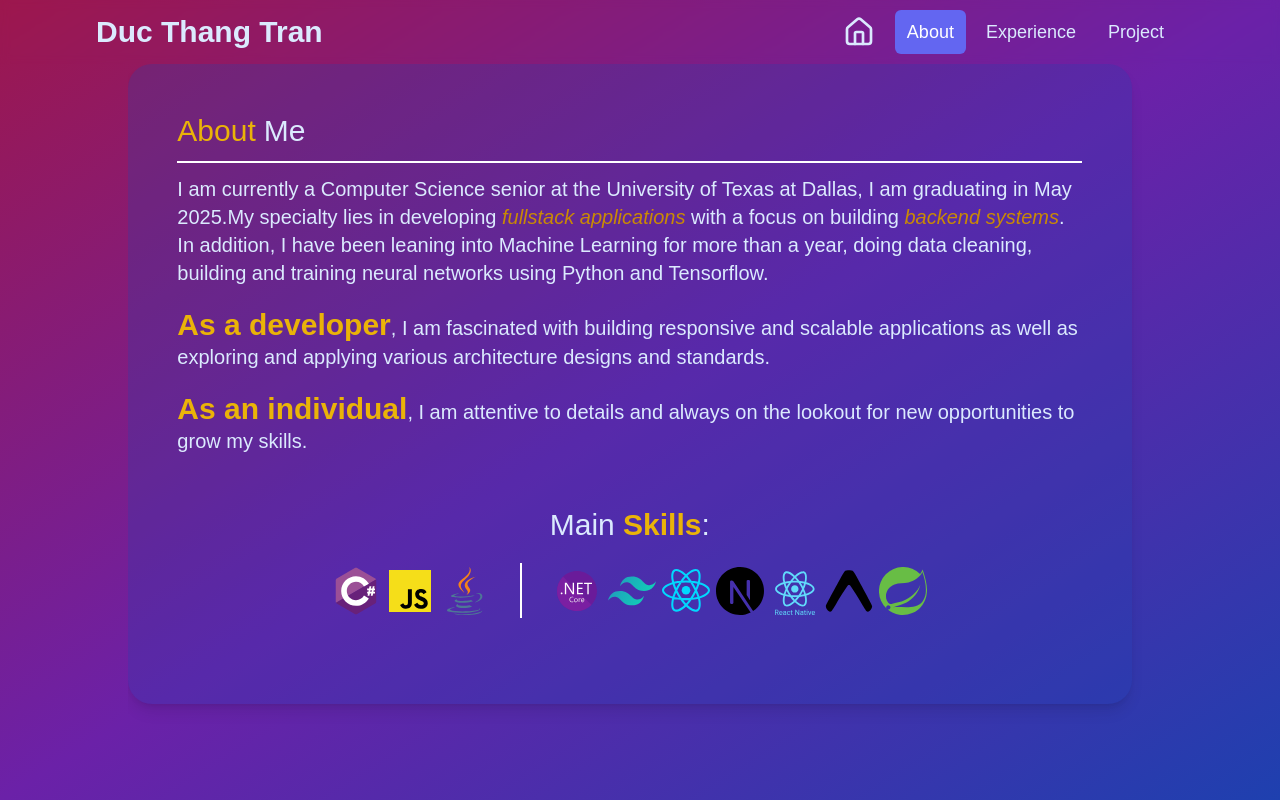
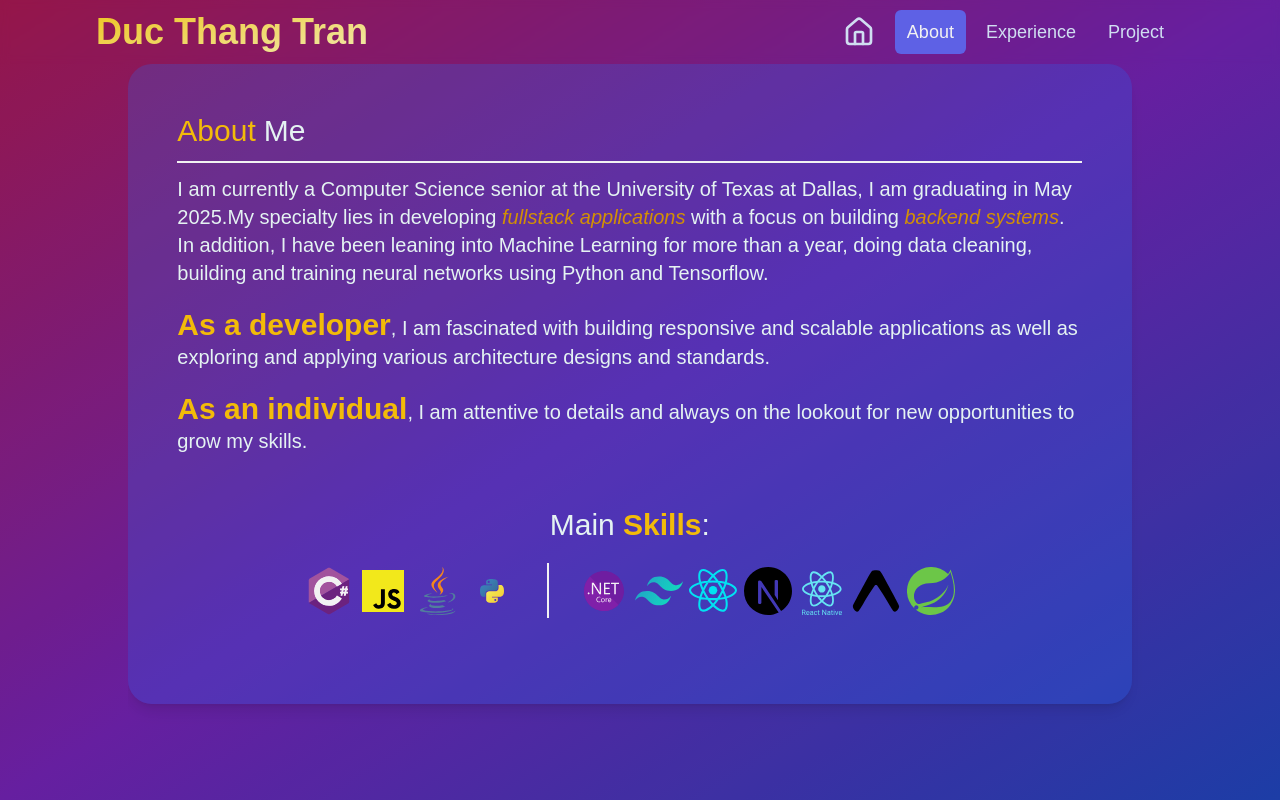
Before and after one commit to DThgTr/dtt_portfolio, a Next.js app: page / in a window 1280 px wide. Both pictures are taken after a click on the button "About". Built offline with nearby package versions, Linux system fonts and the light colour scheme.

Commit message:
refactor About.js for to use list.map and some style changes

```diff
--- a/app/component/NavBar.js
+++ b/app/component/NavBar.js
@@ -9,7 +9,11 @@ export default function NavBar({ sections, activeSection, onSectionChange }) {
       <div className="max-w-6xl mx-auto px-4 sm:px-6 lg:px-8">
         <div className="flex justify-between h-16">
 
-          <div className="text-3xl font-semibold flex items-center space-x-2">
+          <div className="
+            text-4xl font-semibold flex items-center space-x-2
+            text-transparent
+            bg-clip-text bg-gradient-to-br from-yellow-400 to-yellow-100
+          ">
               <span>Duc Thang Tran</span>
           </div>
 
--- a/app/component/section_component/About.js
+++ b/app/component/section_component/About.js
@@ -1,6 +1,54 @@
 import styles from "./About.module.css"
 
 export default function About() {
+    const lang_skill = [
+        {
+            link: "https://learn.microsoft.com/en-us/dotnet/csharp/",
+            logo: "c-sharp.svg"
+        },
+        {
+            link: "https://developer.mozilla.org/en-US/docs/Web/JavaScript",
+            logo: "js.svg"
+        },
+        {
+            link: "https://docs.oracle.com/en/java/index.html",
+            logo: "java.svg"
+        },
+        {
+            link: "https://www.python.org/",
+            logo: "python.svg"
+        }
+    ]
+    const tool_skill = [
+        {
+            link: "https://learn.microsoft.com/en-us/dotnet/",
+            logo: "netCore.svg"
+        },
+        {
+            link: "https://tailwindcss.com/",
+            logo: "tailwind-css.svg"
+        },
+        {
+            link: "https://react.dev/",
+            logo: "reactjs.svg"
+        },
+        {
+            link: "https://nextjs.org/docs",
+            logo: "nextjs.svg"
+        },
+        {
+            link: "https://reactnative.dev/",
+            logo: "react-native.svg"
+        },
+        {
+            link: "https://docs.expo.dev/get-started/introduction",
+            logo: "expo.svg"
+        },
+        {
+            link: "https://spring.io/projects/spring-boot",
+            logo: "springio-icon.svg"
+        },
+    ]
     return (
         <main className="size-[100%]">
             <div className="text-3xl flex flex-row border-b-2 border-b-white pb-3 mb-3">
@@ -33,15 +81,13 @@ export default function About() {
                 <div className="flex flex-wrap flex-row w-[100%] justify-center ">
                     <section>
                         <div className="flex flex-row">
-                                <a href="https://learn.microsoft.com/en-us/dotnet/csharp/">
-                                    <img className={styles.skill_icon} src="/SVG/c-sharp.svg"/>
-                                </a>
-                                <a href="https://developer.mozilla.org/en-US/docs/Web/JavaScript">
-                                    <img className={styles.skill_icon} src="/SVG/js.svg"/>
-                                </a>
-                                <a href="https://docs.oracle.com/en/java/index.html">
-                                    <img className={styles.skill_icon} src="/SVG/java.svg"/>
-                                </a>
+                            {lang_skill.map(({link, logo}) => {
+                                return (
+                                    <a href={link}>
+                                        <img className={styles.skill_icon} src={`/SVG/${logo}`}/>
+                                    </a>
+                                )
+                            })}
                         </div>
                     </section>
 
@@ -49,27 +95,13 @@ export default function About() {
 
                     <section>
                         <div className="flex flex-row">
-                            <a href="https://learn.microsoft.com/en-us/dotnet/">
-                                <img className={styles.skill_icon} src="/SVG/netCore.svg"/>
-                            </a>
-                            <a href="https://tailwindcss.com/docs/installation">
-                                <img className={styles.skill_icon} src="/SVG/tailwind-css.svg"/>
-                            </a>
-                            <a href="https://react.dev/">
-                                <img className={styles.skill_icon} src="/SVG/reactjs.svg"/>
-                            </a>
-                            <a href="https://nextjs.org/docs">
-                                <img className={styles.skill_icon} src="/SVG/nextjs.svg"/>
-                            </a>
-                            <a href="https://reactnative.dev/">
-                                <img className={styles.skill_icon} src="/SVG/react-native.svg"/>
-                            </a>
-                            <a href="https://docs.expo.dev/get-started/introduction/">
-                                <img className={styles.skill_icon} src="/SVG/expo.svg"/>
-                            </a>
-                            <a href="https://spring.io/projects/spring-boot">
-                                <img className={styles.skill_icon} src="/SVG/springio-icon.svg"/>
-                            </a>
+                            {tool_skill.map(({link, logo}) => {
+                                return (
+                                    <a href={link}>
+                                        <img className={styles.skill_icon} src={`/SVG/${logo}`}/>
+                                    </a>
+                                )
+                            })}
                         </div>
                     </section>
                 </div>
--- a/app/component/section_component/Intro.js
+++ b/app/component/section_component/Intro.js
@@ -10,12 +10,13 @@ export default function Intro() {
           space-x-[2%]
       ">
         <section className="
-          flex flex-col w-[50%] h-full
+          flex flex-col w-[45%] h-full
           justify-center
           items-center
-          space-y-5
+          space-y-3
+          px-3
         ">
-          <figure className="relative h-[60%] w-[50%]">
+          <figure className="relative h-[60%] w-[60%]">
             <img src="/incandescent.jpeg"  alt="author's picture" className="object-cover size-full rounded-3xl border"/>
           </figure>
           <div className="text-lg">
@@ -42,20 +43,19 @@ export default function Intro() {
             ">
                 <p className="text-xl mb-2 italic">Hello there!</p>
 
-                <p className="text-xl italic">
-                    &emsp;My name is <strong className="text-yellow-500">Duc Thang Tran</strong>.
+                <p className="text-2xl italic">
+                    &emsp;My name is <strong className="text-yellow-400">Duc Thang Tran</strong>.
                     <br className="mb-2"/>
-                    &emsp;&emsp;Some know me as <strong className="text-yellow-500">Colby</strong>.
+                    &emsp;&emsp;Some know me as <strong className="text-yellow-400">Colby</strong>.
                 </p>
 
-                <p className="font-bold text-3xl my-[5%]">
-                    I am a <em className="text-yellow-500">fullstack developer</em>
+                <p className="font-bold text-4xl my-[5%]">
+                    I am a <em className="text-yellow-400">fullstack developer</em>
                 </p>
             </div>
 
             {/*Links */}
-            <div className="flex flex-row justify-center
-            ">
+            <div className="flex flex-row justify-center">
               <a href="https://www.linkedin.com/in/ducthangtran" target="_blank"
                 className="hover:opacity-50 hover:text-yellow-400 p-2"
               >
--- a/app/layout.js
+++ b/app/layout.js
@@ -9,7 +9,7 @@ export default function RootLayout({ children }) {
   return (
     <html lang="en">
       <body>
-        <main className="h-screen bg-gradient-to-br from-pink-800 via-purple-800 to-blue-800">
+        <main className="h-screen bg-gradient-to-br from-pink-800 via-purple-800 to-blue-800 brightness-95">
           {children}
         </main>
       </body>
--- a/app/page.js
+++ b/app/page.js
@@ -4,7 +4,6 @@ import Intro from "./component/section_component/Intro"
 import About from "./component/section_component/About"
 import Experience from "./component/section_component/Experience"
 import Project from "./component/section_component/Project"
-import Contact from "./component/section_component/Contact"
 import { AnimatePresence, motion } from "framer-motion"
 import { useState } from "react"
 import NavBar from "./component/NavBar"
@@ -37,7 +36,8 @@ export default function Home() {
                 p-[2%]
                 mb-[3%]
                 rounded-3xl shadow-lg
-                bg-blue-800 bg-opacity-25
+                bg-blue-600 bg-opacity-25
+                brightness-110
                 h-[640px]
         ">
             <AnimatePresence mode="wait">
```
Also changed, not shown: .eslintrc.json, public/SVG/python.svg (added).
